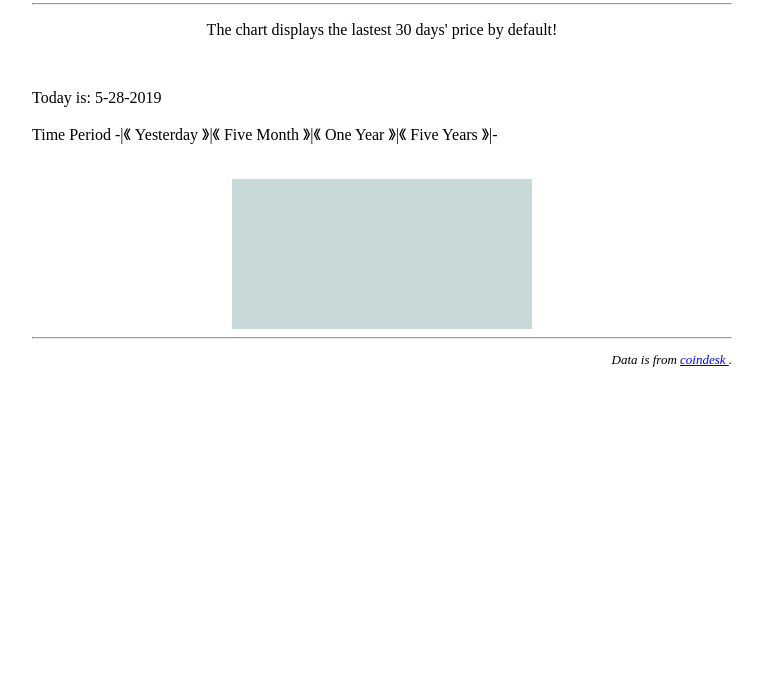
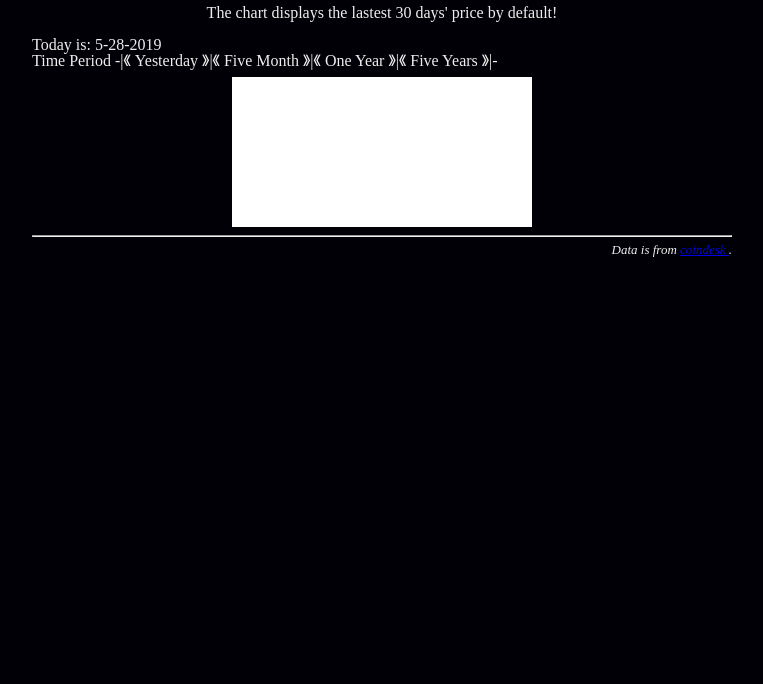
Before and after one commit to Konohayui/Bitcoin-Price, a plain HTML site: page index.html in a window 1280 px wide. Shown: the part 116-800 px from the top of the page, without its empty margins (258-1021 px from the left). Drawn offline with nearby package versions, Linux system fonts and the light colour scheme; no server answers.

Commit message:
Update index.css

```diff
--- a/css/index.css
+++ b/css/index.css
@@ -1,6 +1,13 @@
 html, body{
     margin: 0px, 15px, 10px;
     padding: 0;
+}
+
+body {
+    background: #000006;
+    overflow-x: hidden;
+    line-height: 0;
+    color: #eee;
 }
 
 .center{
@@ -14,7 +21,7 @@ html, body{
 }
 
 .line-chart{
-      background-color: #C7D9D9;
+      background-color: #ffff;
       margin: 0 auto;
       display: block;
 }
@@ -35,6 +42,19 @@ html, body{
     font-style: italic;
 }
 
+.text-button:hover, .text-button:focus {
+    color: #C7D9D9;
+    transition: color 125ms ease-in;
+    -webkit-transition: color 125ms ease-in;
+    cursor: default;
+}
+
+.text-button:active {
+    color: #fff;
+    transition: color 25ms ease-in;
+    -webkit-transition: color 25ms ease-in;
+}
+
 #wholepage{
     width: 700px;
     margin-left: auto;
```
